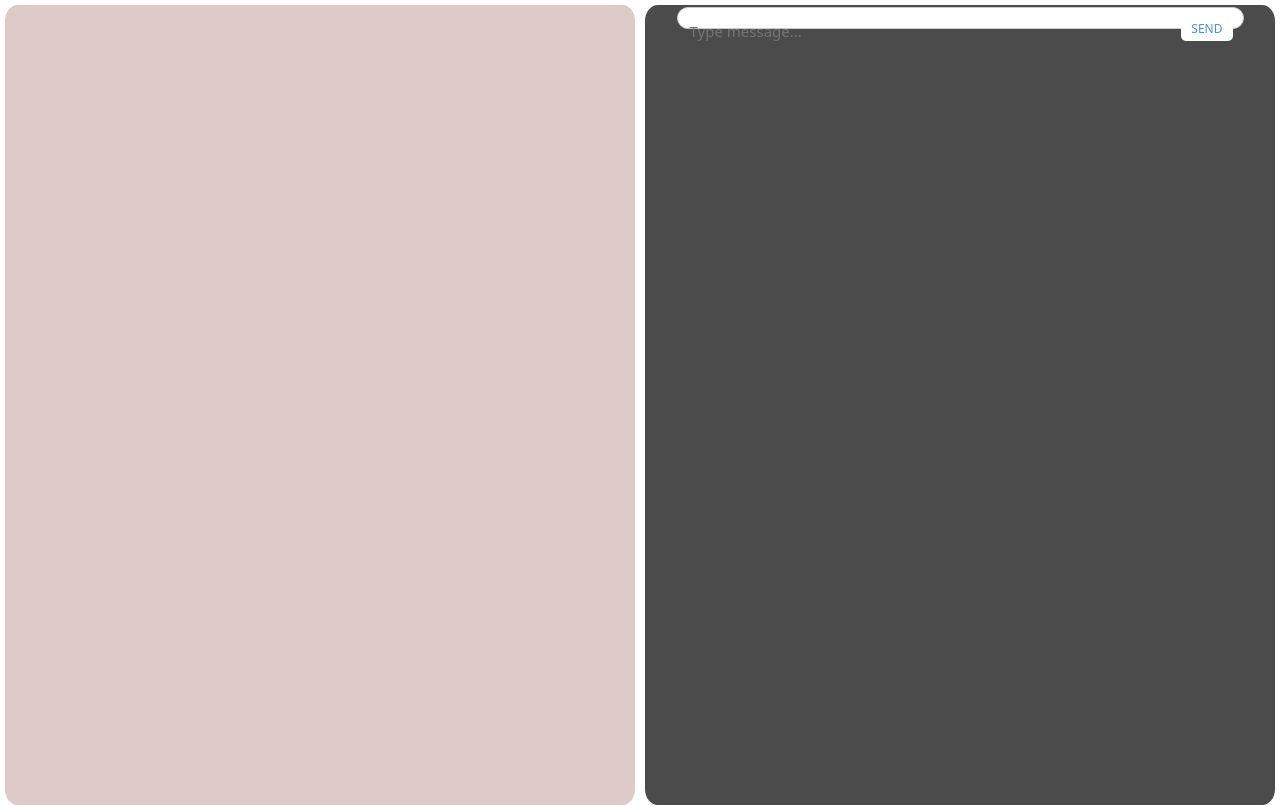
After one commit to Adibvafa/Aicademy, a Flask app: page /query in a window 1280 px wide. The commit adds this page. Run offline with Flask 2, Linux system fonts and the light colour scheme.

Commit message:
update 2 - web

```diff
--- a/website/static/home-style.css
+++ b/website/static/home-style.css
@@ -2,16 +2,24 @@
 
 body {
     height: 100vh;
+    margin: 0;
+    padding: 0;
+}
+
+.my-container {
+    /* height: 100vh; */
+    width: 100%;
+	height: 100%;
     /* fallback for old browsers */
     /* background-color: #4b79a1; */
     /* gradient */
     background: linear-gradient(0deg, rgba(127, 127, 213, 1) 14%, rgba(145, 234, 228,0.711922268907563) 90%);
   }
 
-  /* center the container element */
+  /* center the container element
   .my-container {
     margin-top: 50px;
-  }
+  } */
 
   .form-holder {
       position: relative;
--- /dev/null
+++ b/website/static/query-style.css
@@ -0,0 +1,82 @@
+.big-container {
+    display: flex;
+    width: 100%;
+    height: 100%;
+}
+
+#content-page {
+    flex-basis: 50%;
+    background: #dec9c9;
+    height: 100%;
+    margin: 5px;
+    border-radius: 2%;
+
+}
+
+#input-page {
+    flex-basis: 50%;
+    background: rgba(30, 30, 30, 0.8);
+    height: 100%;
+    margin: 5px;
+    border-radius: 2%;
+
+}
+
+/* CREDIT: https://codepen.io/ramilulu/pen/mrNoXw*/
+.message-box {
+    flex: 0 1 42px;
+    width: 90%;
+    background: #fff;
+    margin:2px auto;
+  /*-webkit-box-shadow: 0px 1px 1px 1px rgba(0,0,0,0.4);
+  -moz-box-shadow: 0px 1px 1px 1px rgba(0,0,0,0.4);
+  box-shadow: 0px 1px 1px 1px rgba(0,0,0,0.4);*/
+    /*background: rgba(0, 0, 0, 0.3);
+      border-top:1px solid #e3e3e3;*/
+    padding: 10px;
+    position: relative;
+    -webkit-border-radius: 20px;
+    -moz-border-radius: 20px;
+    border-radius: 20px;
+    height:14px;
+    border:1px solid #ccc;
+}
+.message-input {
+    background: none;
+    border: none;
+    outline: none!important;
+    resize: none;
+    /* color: rgba(255, 255, 255, .8);*/
+    font-size: 15px;
+    height: 24px;
+    margin: 0;
+    padding-right: 20px;
+    width: 265px;
+    color: #444;
+}
+textarea:focus:-webkit-placeholder {
+      color: transparent;
+}
+
+.message-submit {
+      position: absolute;
+      z-index: 1;
+      top: 9px;
+      right: 10px;
+      color: #4A90E2;
+      border: none;
+     /* background: #c29d5f;*/
+      background: #fff;
+      font-size: 12px;
+      text-transform: uppercase;
+      line-height: 1;
+      padding: 6px 10px;
+      border-radius: 5px;
+      outline: none!important;
+      transition: background .2s ease;
+      cursor:pointer;
+}
+.message-submit:hover {
+        background: #fff;
+        color: #333;
+}
--- a/website/templates/base.html
+++ b/website/templates/base.html
@@ -7,6 +7,7 @@
     <link rel="stylesheet" href="https://cdn.jsdelivr.net/npm/@fortawesome/fontawesome-free@6.2.1/css/fontawesome.min.css" integrity="sha384-QYIZto+st3yW+o8+5OHfT6S482Zsvz2WfOzpFSXMF9zqeLcFV0/wlZpMtyFcZALm" crossorigin="anonymous">
     <link href="https://cdn.jsdelivr.net/npm/bootstrap@5.3.0-alpha1/dist/css/bootstrap.min.css" rel="stylesheet" integrity="sha384-GLhlTQ8iRABdZLl6O3oVMWSktQOp6b7In1Zl3/Jr59b6EGGoI1aFkw7cmDA6j6gD" crossorigin="anonymous">
     <link rel="stylesheet" type="text/css" href="{{ url_for('static', filename='home-style.css') }}">
+    <link rel="stylesheet" type="text/css" href="{{ url_for('static', filename='query-style.css') }}">
     <title>{% block title %}Home{% endblock %}</title>
 </head>
 <body>
@@ -42,11 +43,31 @@
         {% endif %}
 
     {% endwith %}
-     -->
-    <div class="container">
-        {% block content %}
-        {% endblock %}
-    </div>
+-->
+{% block content %}
+{% with messages = get_flashed_messages(with_categories=true) %}
+    {% if messages %}
+        {% for category, message in messages %}
+        {% if category == 'error' %}
+        <div class="alert alert-danger alert-dismissible fade show" role="alert">
+            {{ message }}
+            <button type="button" class="btn-close" data-bs-dismiss="alert" aria-label="Close">
+            </button>
+        </div>
+        {% else %}
+        <div class="alert alert-success alert-dismissible fade show" role="alert">
+            {{ message }}
+            <button type="button" class="btn-close" data-bs-dismiss="alert" aria-label="Close">
+            </button>
+        </div>
+        {% endif %}
+
+        {% endfor %}
+    {% endif %}
+
+{% endwith %}
+{% endblock %}
+
 
 
     <script src="https://code.jquery.com/jquery-3.3.1.slim.min.js" integrity="sha384-q8i/X+965DzO0rT7abK41JStQIAqVgRVzpbzo5smXKp4YfRvH+8abtTE1Pi6jizo" crossorigin="anonymous"></script>
--- a/website/templates/home.html
+++ b/website/templates/home.html
@@ -1,6 +1,6 @@
 {% extends 'base.html' %}
 
-{% block title %}Course Generator{% endblock %}
+{% block title %}Search Generator{% endblock %}
 
 {% block content %}
 <!-- <div class="container">
@@ -18,13 +18,13 @@
     </div>
 </div> -->
 
-<div class="container my-container">
+<div class="my-container">
     <div class="row justify-content-center form-holder">
       <div class="col-md-10 col-lg-8">
         <h1 class="text-center my-h1">Search Anything!</h1>
         <form class="my-form-control" method="POST">
           <div class="form-group">
-            <textarea class="form-control" id="note" name="note" rows="5" placeholder="Write your prompt"></textarea>
+            <textarea class="form-control" id="query" name="query" rows="5" placeholder="Write your prompt"></textarea>
           </div>
           <div class="text-center">
             <button type="submit" class="btn btn-primary my-btn">Submit Prompt</button>
--- /dev/null
+++ b/website/templates/query.html
@@ -0,0 +1,18 @@
+{% extends 'base.html' %}
+
+{% block title %}Query{% endblock %}
+
+{% block content %}
+<div class="big-container">
+    <div id="content-page">
+    </div>
+
+    <div id="input-page">
+        <div class="message-box">
+            <textarea type="text" class="message-input" placeholder="Type message..."></textarea>
+            <button type="submit" class="message-submit">Send</button>
+          </div>
+    </div>
+</div>
+
+{% endblock %}
--- a/website/views.py
+++ b/website/views.py
@@ -1,9 +1,14 @@
-from flask import Blueprint, render_template, request, flash, jsonify
+from flask import Blueprint, redirect, render_template, request, flash, jsonify, url_for
 # from flask_login import login_required, current_user
 # from .models import Note
 # from . import db
 # from sqlalchemy.sql import func
 import json
+
+# courseText
+# quizQuestions
+# response
+
 
 # usually easier to keep the name the same as the file
 views = Blueprint('views', __name__)
@@ -13,11 +18,13 @@ views = Blueprint('views', __name__)
 # @login_required
 def home():
     if request.method == 'POST':
-        note = request.form.get('note')
+        query = request.form.get('query')
+        print(query)
 
-        if len(note) < 1:
-            flash('Note is too short!', category="error")
-        # else:
+        if len(query) < 1:
+            flash('Query is too short!', category="error")
+        else:
+            return redirect(url_for('views.query'))
             # new_note = Note(data=note, user_id=current_user.id)
             # print(current_user.id)
             # db.session.add(new_note)
@@ -25,6 +32,10 @@ def home():
             # flash("Note added!")
 
     return render_template("home.html")
+
+@views.route('/query', methods=['GET', 'POST'])
+def query():
+    return render_template('query.html', text="Hello World")
 
 # @views.route('/delete-note', methods=['POST'])
 # def delete_note():
```
